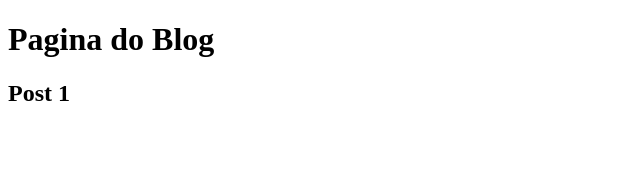
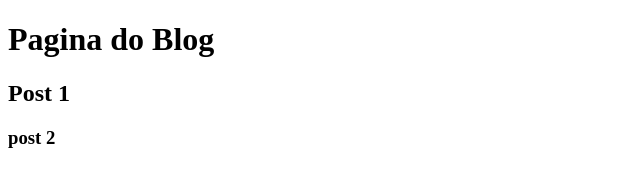
Before and after one commit to yvelios001/Aula-Git, a plain HTML site: page blog.html in a window 1280 px wide. Shown: the full height of the page, 0-640 px from the left. Drawn offline with Linux system fonts and the light colour scheme.

Commit message:
add blog

```diff
--- a/blog.html
+++ b/blog.html
@@ -8,4 +8,5 @@
 <body>
     <h1>Pagina do Blog</h1>
     <h2>Post 1</h2>
+    <h3>post 2</h3>
 </html>
```
